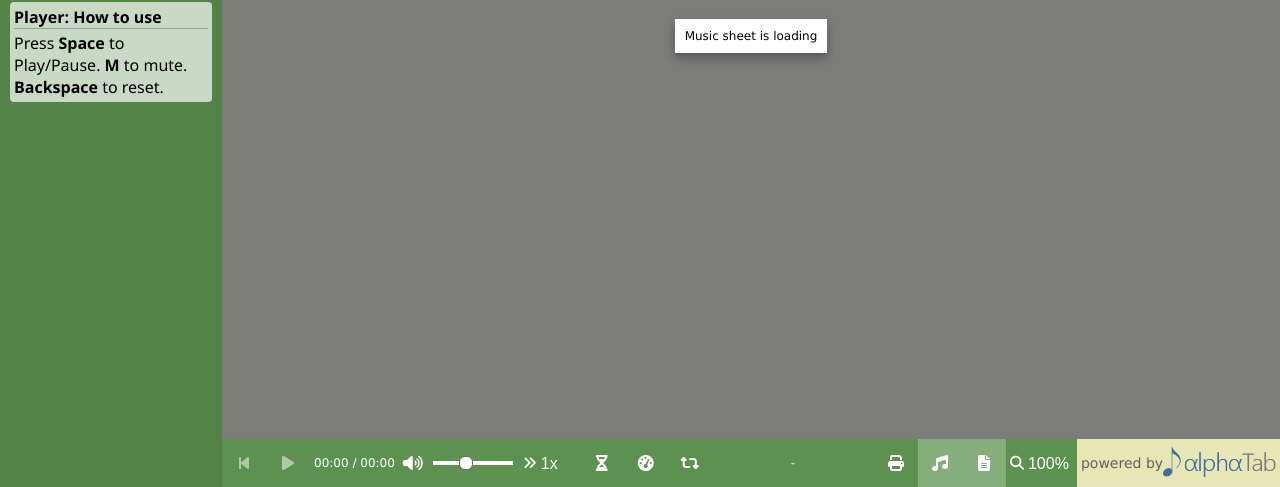
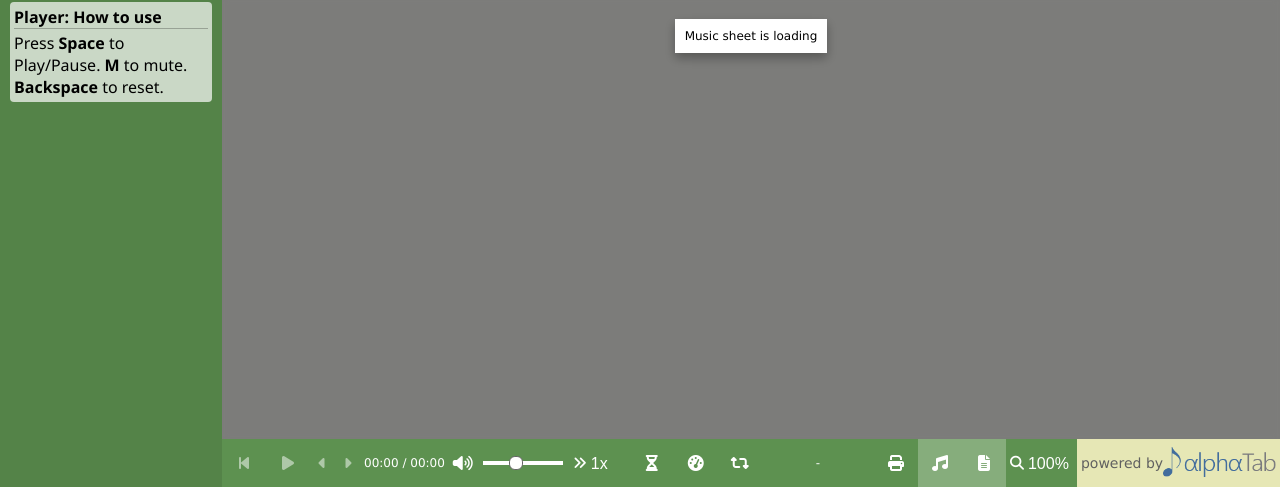
Before and after one commit to jonaro00/TabPortal, a Flask app: page / in a window 1280 px wide. Shown: the part 313-800 px from the top of the page. Run offline with Flask 2, Linux system fonts and the light colour scheme; some libraries are stand-ins or nearby versions.

Commit message:
Step buttons

```diff
--- a/static/alphaTab.css
+++ b/static/alphaTab.css
@@ -167,6 +167,10 @@
     text-decoration: none;
 }
 
+.at-controls a.btn.at-stepper {
+    width: 25px;
+}
+
 .at-controls a.btn.iconHelper {
     justify-content: right;
     width: 28px;
--- a/static/alphaTab.js
+++ b/static/alphaTab.js
@@ -1,9 +1,10 @@
-const maxVolume = 40;
+const MAX_VOLUME = 40;
+const STEP_LENTGH = 100;
 
 const Settings = {
     defaults: {
         muted: false,
-        volume: Math.round(maxVolume * 0.4),
+        volume: Math.round(MAX_VOLUME * 0.4),
         speed: 1.0,
         countIn: 0,
         metronome: 0,
@@ -111,32 +112,36 @@
 // main player controls
 const playPause = wrapper.querySelector(".at-controls .at-player-play-pause");
 const reset = wrapper.querySelector(".at-controls .at-player-reset");
+const stepBackward = wrapper.querySelector(".at-controls .at-player-step-backward");
+const stepForward = wrapper.querySelector(".at-controls .at-player-step-forward");
 playPause.onclick = (e) => {
-    if (e.target.classList.contains("disabled")) {
-        return;
-    }
+    if (e.target.classList.contains("disabled")) return;
     api.playPause();
 };
 reset.onclick = (e) => {
-    if (e.target.classList.contains("disabled")) {
-        return;
-    }
+    if (e.target.classList.contains("disabled")) return;
     api.stop();
     viewport.scrollTo(0, 0);
+};
+stepBackward.onclick = (e) => {
+    if (e.target.classList.contains("disabled")) return;
+    api.tickPosition -= STEP_LENTGH;
+};
+stepForward.onclick = (e) => {
+    if (e.target.classList.contains("disabled")) return;
+    api.tickPosition += STEP_LENTGH;
 };
 api.playerReady.on(() => {
     playPause.classList.remove("disabled");
     reset.classList.remove("disabled");
+    stepBackward.classList.remove("disabled");
+    stepForward.classList.remove("disabled");
 });
 api.playerStateChanged.on((e) => {
     const icon = playPause.querySelector("i.fas");
-    if (e.state === alphaTab.synth.PlayerState.Playing) {
-        icon.classList.remove("fa-play");
-        icon.classList.add("fa-pause");
-    } else {
-        icon.classList.remove("fa-pause");
-        icon.classList.add("fa-play");
-    }
+    const playing = e.state === alphaTab.synth.PlayerState.Playing;
+    icon.classList.toggle("fa-play", !playing);
+    icon.classList.toggle("fa-pause", playing);
 });
 
 // song position
@@ -176,7 +181,7 @@
     api.changeTrackMute(api.score.tracks, b);
 }
 const volume = wrapper.querySelector(".at-controls .at-volume input");
-volume.max = maxVolume;
+volume.max = MAX_VOLUME;
 volume.oninput = () => { // when moving slider
     setVolume(parseInt(volume.value));
 };
@@ -185,7 +190,7 @@
     Settings.save();
 }
 function setVolume(v) {
-    api.masterVolume = v / maxVolume;
+    api.masterVolume = v / MAX_VOLUME;
 }
 
 
--- a/templates/tabviewer.jinja
+++ b/templates/tabviewer.jinja
@@ -33,6 +33,12 @@
         </a>
         <a class="btn at-player-play-pause disabled" title="Play/Pause [Space]">
           <i class="fas fa-play"></i>
+        </a>
+        <a class="btn at-player-step-backward at-stepper disabled" title="Step backward (100 MIDI ticks)">
+          <i class="fas fa-caret-left"></i>
+        </a>
+        <a class="btn at-player-step-forward at-stepper disabled" title="Step forward (100 MIDI ticks)">
+          <i class="fas fa-caret-right"></i>
         </a>
         <div class="at-song-position">00:00 / 00:00</div>
         <a class="btn iconHelper at-mute" title="Mute [M]">
```
